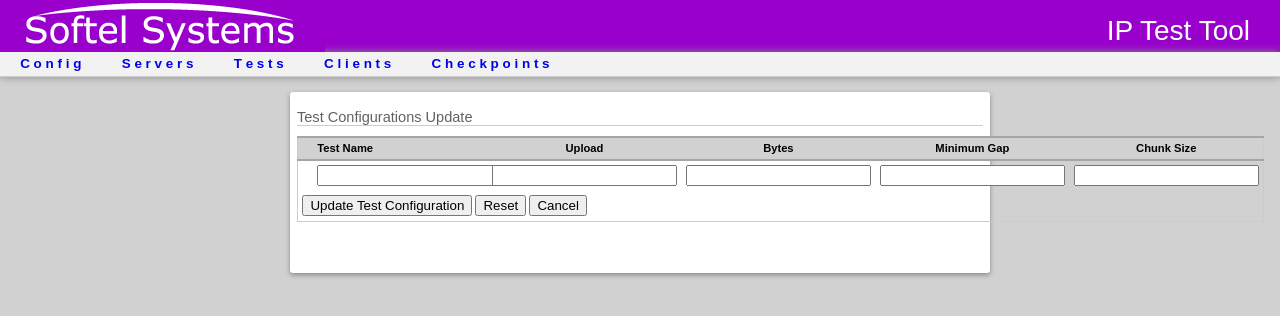
After one commit to loum/itt, a Django app: template src/itt/control/templates/test_config/update.html in a window 1280 px wide. The commit adds this page. Shown: the top 316 px of the page. Run offline with Django 3.2, Linux system fonts and the light colour scheme; the template is opened without the code that fills it, so the values that code supplies are empty, except form fields; form fields are guessed from the names that the template uses.

Commit message:
In general: * feature/us27 task/ta32 -- Create the test_config view update form
static/test_config.css
* removed the height settings from the forms

control/static/itt.css
control/static/test_config.css
* simple presentation adjustments

control/templates/test_config/index.html
* prepare the view to accept individual record edit

control/test_config/models.py
* adjusted the get_fields helper method to convert string values into
  Booleans.  For example "False" or "True" become proper python Booleans

control/urls.py
* updated URLconf to support the "/testconfg/update" URL

control/test_config/views.py
* created the "update" view method

control/templates/test_config/update.html
* created the "update" template that renders "/testconfig/update.html"

```diff
--- a/src/itt/control/static/itt.css
+++ b/src/itt/control/static/itt.css
@@ -116,6 +116,3 @@ tfoot td {
 #nav ul a:hover {
     color: #f9cb00;
 }
-form {
-    padding-bottom: 20px;
-}
--- a/src/itt/control/static/test_config.css
+++ b/src/itt/control/static/test_config.css
@@ -2,10 +2,10 @@
 
 #testConfigList, #testConfigAdd {
     padding-bottom: 5%;
-    height: 320px;
+    /*height: 320px;*/
 }
 #testConfigAdd {
-    height: 70px;
+    /*height: 70px;*/
 }
 #nameHead {
     padding-left: 2%;
@@ -28,3 +28,6 @@
     padding-left: 2%;
     text-align: left;
 }
+.actionHeader {
+    padding: 0;
+}
--- /dev/null
+++ b/src/itt/control/templates/test_config/update.html
@@ -0,0 +1,69 @@
+{% extends "base.html" %}
+
+{% comment %}
+The itt.control.testconfig update.html accessible via:
+
+    http://<hostname><:itt_port>/testconfig/update
+
+    Variables:
+        test_config_list (itt.control.test_config.TestConfig): direct
+        reference to the list of itt.control.test_config.TestConfig objects.
+
+{% endcomment %}
+
+{% block css %}
+<link href="{{ STATIC_URL }}test_config.css"
+      rel="stylesheet"
+      type="text/css" />
+{% endblock %}
+{% block title %}IP Test Tool Test Config Update{% endblock %}
+
+{% block content %}
+<h1>Test Configurations Update</h1>
+<div id="testConfigList">
+<form action="/testconfig/" method="post">
+    {% csrf_token %}
+    <table>
+        <colgroup>
+            <col id="name" />
+            <col id="upload" />
+            <col id="bytes" />
+            <col id="minimum_gap" />
+            <col id="chunk_size" />
+        </colgroup>
+        <thead>
+            <tr>
+                <th id="nameHead">Test Name</th>
+                <th id="uploadHead">Upload</th>
+                <th id="bytesHead">Bytes</th>
+                <th id="minimum_gapHead">Minimum Gap</th>
+                <th id="chunk_sizeHead">Chunk Size</th>
+            </tr>
+        </thead>
+        <tfoot>
+            <tr>
+                <td colspan="5">
+                    <input type="submit"
+                           name="submit"
+                           value="Update Test Configuration">
+                    </input>
+                    <input type="reset" value="Reset"></input>
+                    <input type="submit"
+                           name="cancel"
+                           value="Cancel">
+                </td>
+            </tr>
+        </tfoot>
+        <tbody>
+            <tr>
+                <td class="nameLeftAlign">{{ form.name }}</td>
+                <td>{{ form.upload }}</td>
+                <td>{{ form.bytes }}</td>
+                <td>{{ form.minimum_gap }}</td>
+                <td>{{ form.chunk_size }}</td>
+            </tr>
+        </tbody>
+    </table>
+</form>
+</div> <!-- testConfigList -->
+{% endblock %} {# content #}
--- a/src/itt/control/urls.py
+++ b/src/itt/control/urls.py
@@ -16,6 +16,7 @@ urlpatterns = patterns('',
     url(r'^server/$', 'server.views.index'),
     url(r'^server/insert', 'server.views.insert'),
     url(r'^testconfig/$', 'test_config.views.index'),
+    url(r'^testconfig/update/$', 'test_config.views.update'),
     url(r'^test/', include(node_resource.urls)),
     url(r'^test/', include(checkpoint_resource.urls)),
 
```
Also changed, not shown: src/itt/control/templates/test_config/index.html (+13 -1 lines), src/itt/control/test_config/fixtures/test_test_config.json (added, +9 -0 lines), src/itt/control/test_config/models.py (+16 -5 lines), src/itt/control/test_config/tests/test_test_config_views.py (+70 -0 lines), src/itt/control/test_config/views.py (+38 -4 lines), src/itt/control/static/images/itt_edit.png (added).
